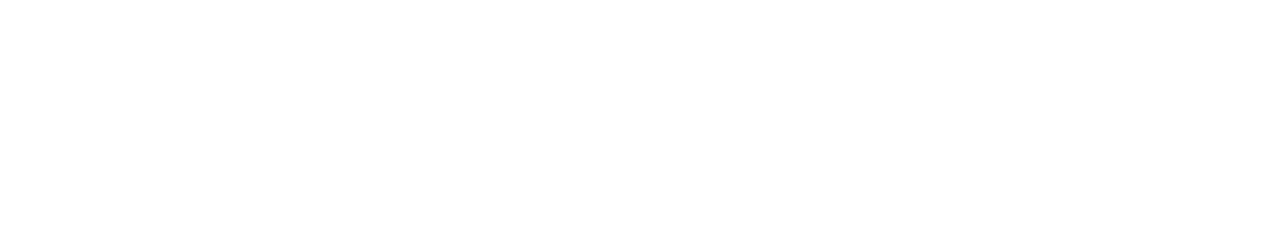
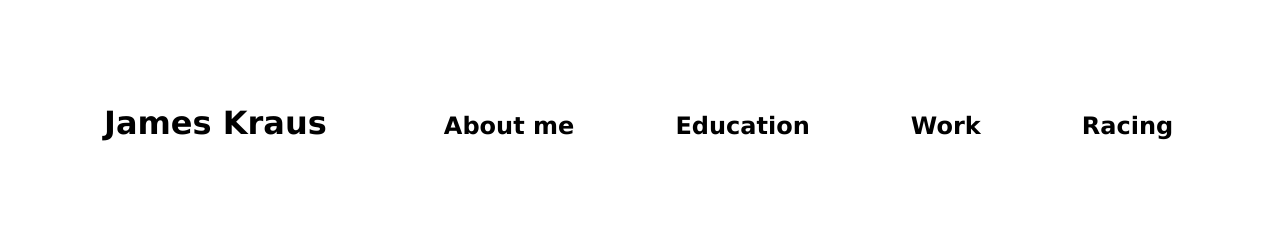
Before and after one commit to krausjr/Resume, a plain HTML site: page index.html in a window 1280 px wide. Drawn offline with Linux system fonts and the light colour scheme; files that its build step writes are made by us from their sources; files whose address does not match are found by name.

Commit message:
add header items

```diff
--- a/index.html
+++ b/index.html
@@ -4,8 +4,16 @@
     <meta charset="UTF-8">
     <meta http-equiv="X-UA-Compatible" content="IE=edge">
     <meta name="viewport" content="width=device-width, initial-scale=1.0">
-    <title>James Kraus Resume</title>
+    <link rel="stylesheet" href="/Users/jameskraus/Desktop/Resume/styles.css">
+    <title>James Kraus</title>
 </head>
+<header>
+    <h1>James Kraus</h1>
+    <h2>About me</h2>
+    <h2>Education</h2>
+    <h2>Work</h2>
+    <h2>Racing</h2>
+</header>
 <body>
 
 </body>
--- a/styles.css
+++ b/styles.css
@@ -0,0 +1,7 @@
+header, h1, h2{
+    text-align: left;
+    display: inline-block;
+    font-family: 'Lucida Sans', 'Lucida Sans Regular', 'Lucida Grande', 'Lucida Sans Unicode', Geneva, Verdana, sans-serif;
+    padding: 1em;
+    margin: 1em;
+}
```
Also changed, not shown: 1 other file.
